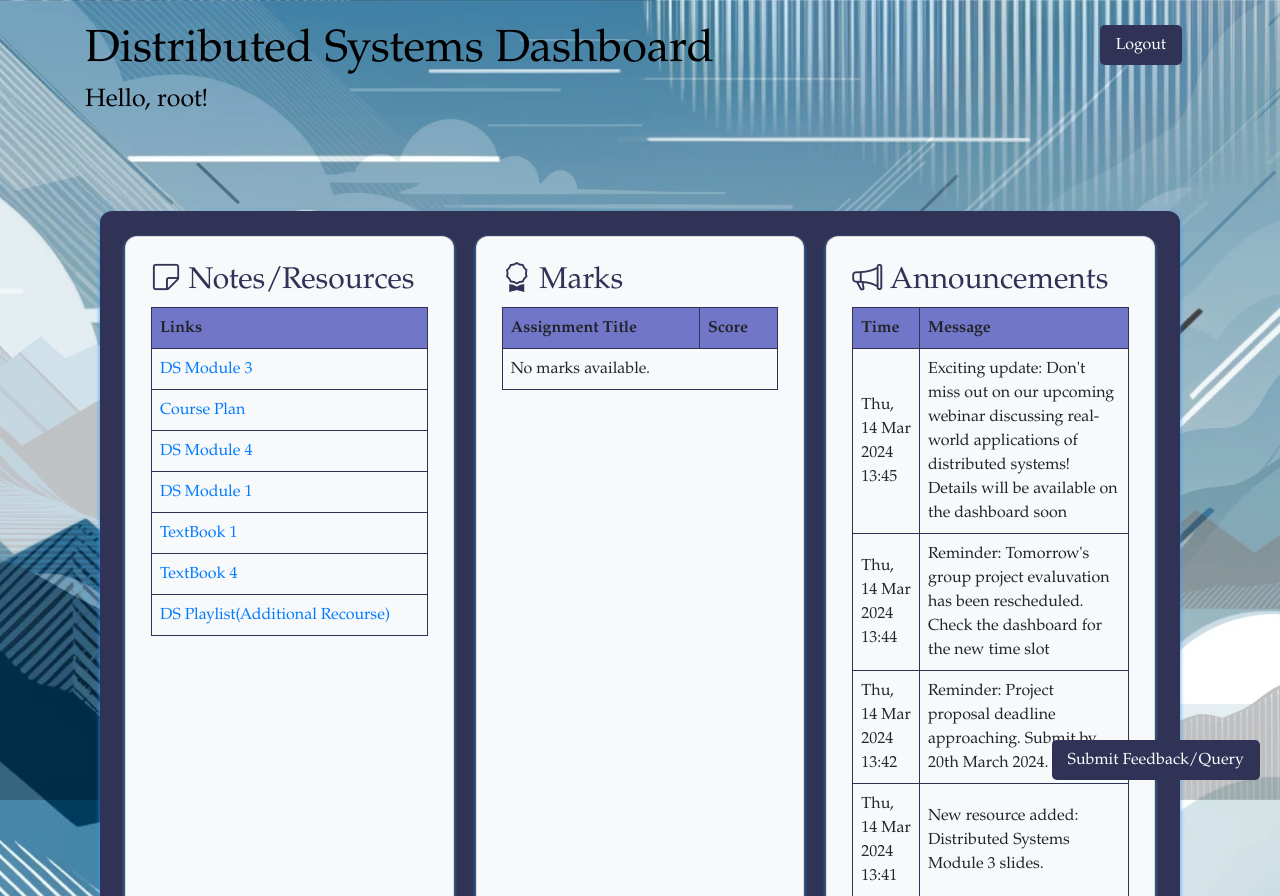
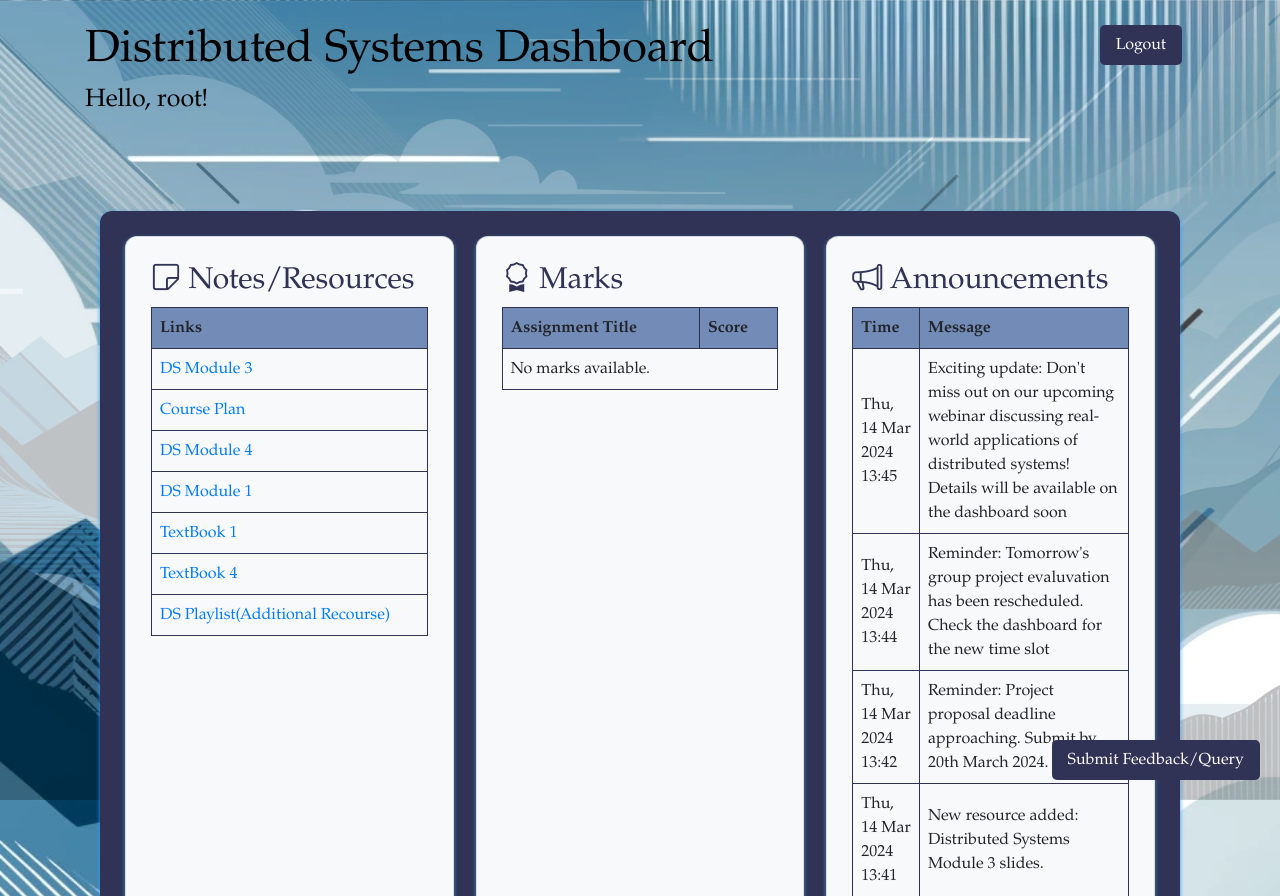
Before and after one commit to anurag1942003/EduTech-Distributed-Systems-Platform, a Django app: page /home/ in a window 1280 px wide. Shown: the top 896 px of the page. Run offline with Django 5.2, Linux system fonts and the light colour scheme; a user stored in the database is signed in; data comes from the database, SQL or seed files in the repository; some libraries are stand-ins or nearby versions.

Commit message:
changes made

```diff
--- a/templates/home.html
+++ b/templates/home.html
@@ -135,11 +135,11 @@ td {
 }
 
 th {
-    background-color: #7176c8;
+    background-color: #738bb7;
 }
 
 tbody tr:hover {
-    background-color: #cccef0;
+    background-color: #c6daea;
 }
 
 .modal-content {
```
